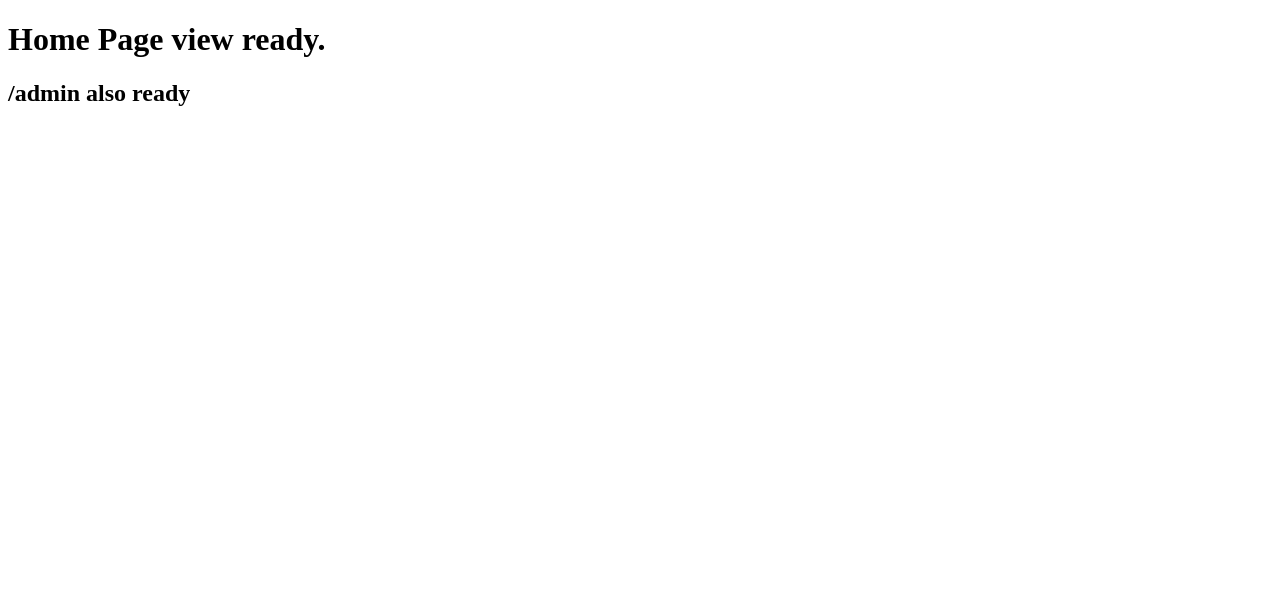
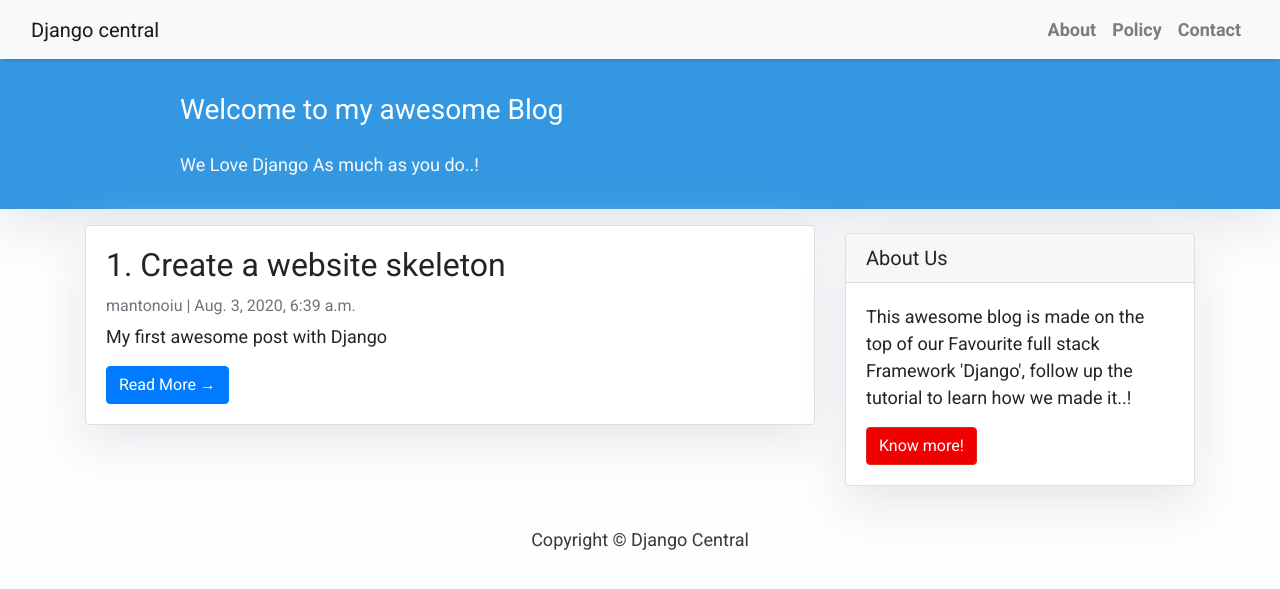
Before and after one commit to Madalin-Antonoiu/django-quick-start, a Django app: page / in a window 1280 px wide. Shown: the top 589 px of the page. Run offline with Django 3.2, Linux system fonts and the light colour scheme; data comes from the database, SQL or seed files in the repository; some libraries are stand-ins or nearby versions.

Commit message:
8. Templates

```diff
--- /dev/null
+++ b/project/blog/templates/base.html
@@ -0,0 +1,70 @@
+<!DOCTYPE html>
+<html>
+
+    <head>
+        <title>Django Central</title>
+        <link href="https://fonts.googleapis.com/css?family=Roboto:400,700" rel="stylesheet">
+        <meta name="google" content="notranslate" />
+        <meta name="viewport" content="width=device-width, initial-scale=1" />
+        <link rel="stylesheet" href="https://maxcdn.bootstrapcdn.com/bootstrap/4.0.0/css/bootstrap.min.css" integrity="sha384-Gn5384xqQ1aoWXA+058RXPxPg6fy4IWvTNh0E263XmFcJlSAwiGgFAW/dAiS6JXm"
+            crossorigin="anonymous" />
+        <style>
+                body {
+                font-family: "Roboto", sans-serif;
+                font-size: 17px;
+                background-color: #fdfdfd;
+            }
+            .shadow {
+                box-shadow: 0 4px 2px -2px rgba(0, 0, 0, 0.1);
+            }
+            .btn-danger {
+                color: #fff;
+                background-color: #f00000;
+                border-color: #dc281e;
+            }
+            .masthead {
+                background: #3398E1;
+                height: auto;
+                padding-bottom: 15px;
+                box-shadow: 0 16px 48px #E3E7EB;
+                padding-top: 10px;
+            }
+        </style>
+
+    </head>
+
+    <body>
+
+        <!-- Navigation -->
+        <nav class="navbar navbar-expand-lg navbar-light bg-light shadow" id="mainNav">
+            <div class="container-fluid">
+                <a class="navbar-brand" href="{% url 'home' %}">Django central</a>
+                <button class="navbar-toggler navbar-toggler-right" type="button" data-toggle="collapse" data-target="#navbarResponsive"
+                    aria-controls="navbarResponsive" aria-expanded="false" aria-label="Toggle navigation">
+                    <span class="navbar-toggler-icon"></span>
+                </button>
+                <div class="collapse navbar-collapse" id="navbarResponsive">
+                    <ul class="navbar-nav ml-auto">
+                        <li class="nav-item text-black">
+                            <a class="nav-link text-black font-weight-bold" href="#">About</a>
+                        </li>
+                        <li class="nav-item text-black">
+                            <a class="nav-link text-black font-weight-bold" href="#">Policy</a>
+                        </li>
+                        <li class="nav-item text-black">
+                            <a class="nav-link text-black font-weight-bold" href="#">Contact</a>
+                        </li>
+                    </ul>
+                </div>
+            </div>
+        </nav>
+        {% block content %}
+        <!-- Content Goes here -->
+        {% endblock content %}
+
+        <!-- Footer -->
+        <footer class="py-3 bg-grey">
+            <p class="m-0 text-dark text-center ">Copyright &copy; Django Central</p>
+        </footer>
+    </body>
+</html>
--- a/project/blog/templates/index.html
+++ b/project/blog/templates/index.html
@@ -1,12 +1,51 @@
-<!DOCTYPE html>
-<html lang="en">
-<head>
-    <meta charset="UTF-8">
-    <meta name="viewport" content="width=device-width, initial-scale=1.0">
-    <title>Document</title>
-</head>
-<body>
-    <h1>Home Page view ready.</h1>
-    <h2>/admin also ready</h2>
-</body>
-</html>
+{% extends "base.html" %}
+{% block content %}
+<style>
+    body {
+        font-family: "Roboto", sans-serif;
+        font-size: 18px;
+        background-color: #fdfdfd;
+    }
+
+    .head_text {
+        color: white;
+    }
+
+    .card {
+        box-shadow: 0 16px 48px #E3E7EB;
+    }
+</style>
+
+<header class="masthead">
+    <div class="overlay"></div>
+    <div class="container">
+        <div class="row">
+            <div class=" col-md-8 col-md-10 mx-auto">
+                <div class="site-heading">
+                    <h3 class=" site-heading my-4 mt-3 text-white"> Welcome to my awesome Blog </h3>
+                    <p class="text-light">We Love Django As much as you do..! &nbsp
+                    </p>
+                </div>
+            </div>
+        </div>
+    </div>
+</header>
+<div class="container">
+    <div class="row">
+        <!-- Blog Entries Column -->
+        <div class="col-md-8 mt-3 left">
+            {% for post in post_list %}
+            <div class="card mb-4">
+                <div class="card-body">
+                    <h2 class="card-title">{{ post.title }}</h2>
+                    <p class="card-text text-muted h6">{{ post.author }} | {{ post.created_on}} </p>
+                    <p class="card-text">{{post.content|slice:":200" }}</p>
+                    <a href="{% url 'post_detail' post.slug  %}" class="btn btn-primary">Read More &rarr;</a>
+                </div>
+            </div>
+            {% endfor %}
+        </div>
+        {% block sidebar %} {% include 'sidebar.html' %} {% endblock sidebar %}
+    </div>
+</div>
+{%endblock%}
--- /dev/null
+++ b/project/blog/templates/sidebar.html
@@ -0,0 +1,22 @@
+{% block sidebar %}
+
+<style>
+        .card{
+            box-shadow: 0 16px 48px #E3E7EB;
+        }
+
+</style>
+
+<!-- Sidebar Widgets Column -->
+<div class="col-md-4 float-right ">
+<div class="card my-4">
+        <h5 class="card-header">About Us</h5>
+    <div class="card-body">
+        <p class="card-text"> This awesome blog is made on the top of our Favourite full stack Framework 'Django', follow up the tutorial to learn how we made it..!</p>
+        <a href="https://djangocentral.com/building-a-blog-application-with-django"
+           class="btn btn-danger">Know more!</a>
+    </div>
+</div>
+</div>
+
+{% endblock sidebar %}
```
